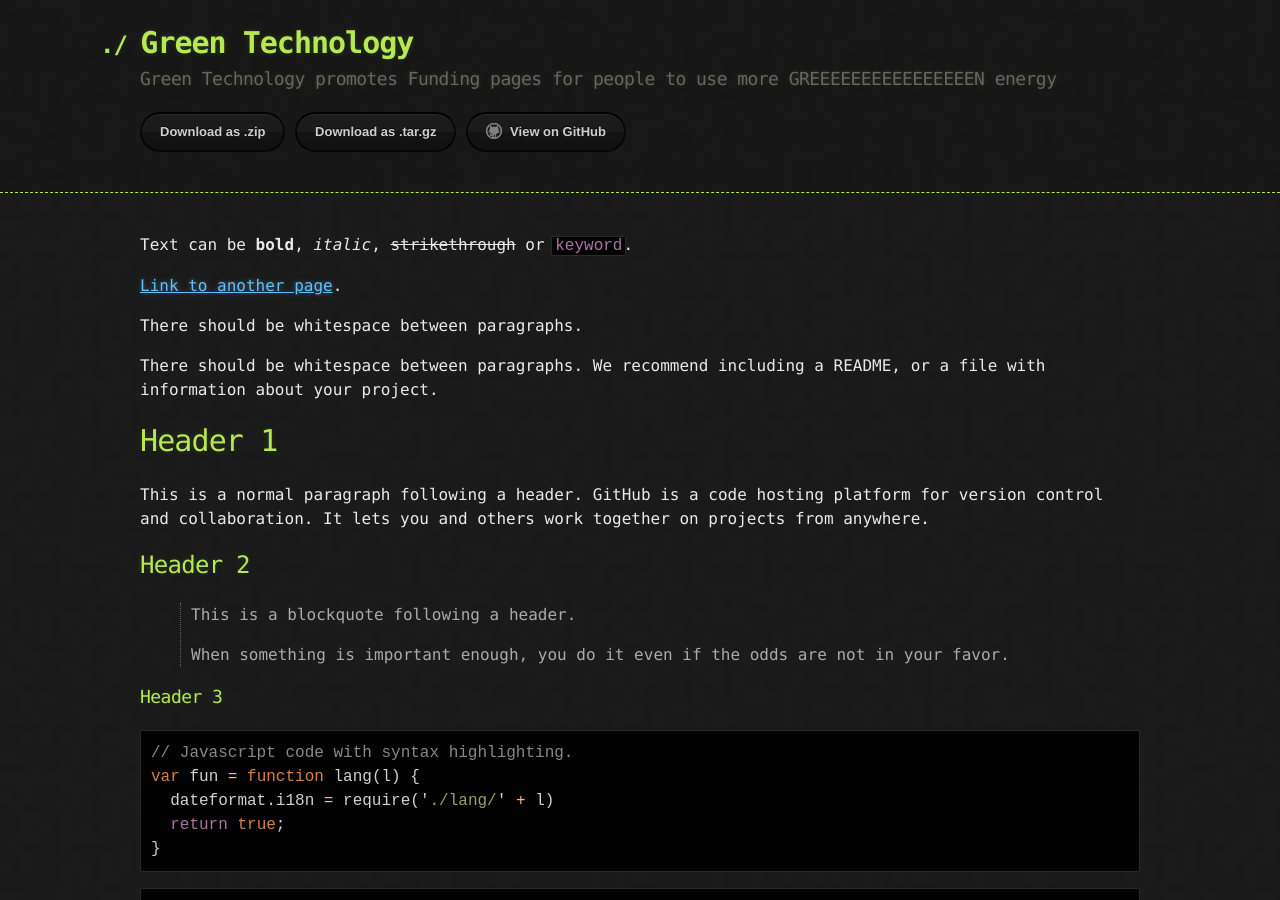
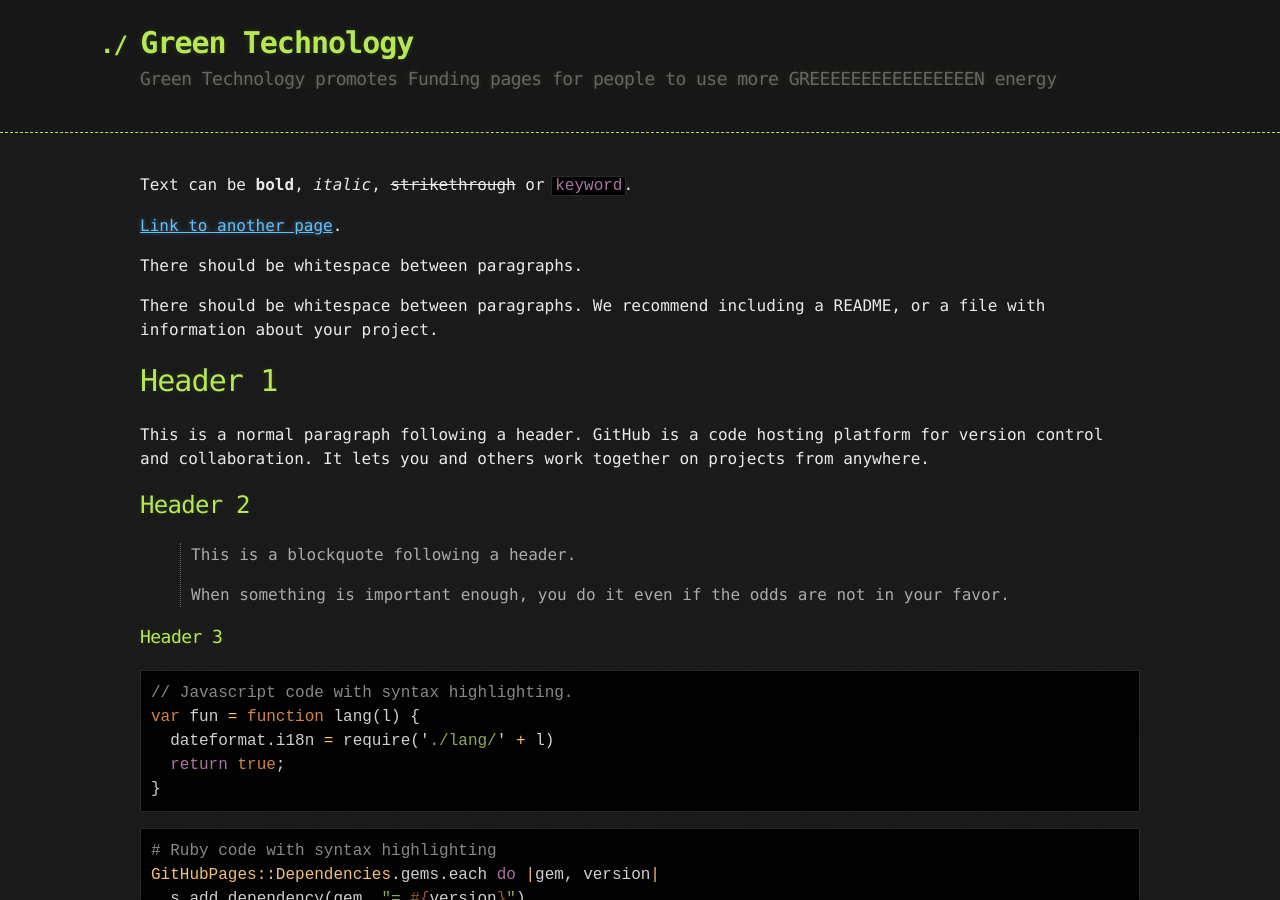
Before and after one commit to Nitroscout/Green-technology, a Jekyll site: the page built from pages-themes-hacker-8364d7a/index.md, in a window 1280 px wide and 900 px high. Built offline with Jekyll 4.4.1, drawn with Linux system fonts in a browser that asks for light colours.

Commit message:
Update default.html

```diff
--- a/pages-themes-hacker-8364d7a/_layouts/default.html
+++ b/pages-themes-hacker-8364d7a/_layouts/default.html
@@ -16,14 +16,6 @@
         <h1>{{ site.title | default: site.github.repository_name }}</h1>
         <h2>{{ site.description | default: site.github.project_tagline }}</h2>
 
-        <section id="downloads">
-          {% if site.show_downloads %}
-            <a href="{{ site.github.zip_url }}" class="btn">Download as .zip</a>
-            <a href="{{ site.github.tar_url }}" class="btn">Download as .tar.gz</a>
-          {% endif %}
-          <a href="{{ site.github.repository_url }}" class="btn btn-github"><span class="icon"></span>View on GitHub</a>
-        </section>
-      </div>
     </header>
 
     <div class="container">
```
